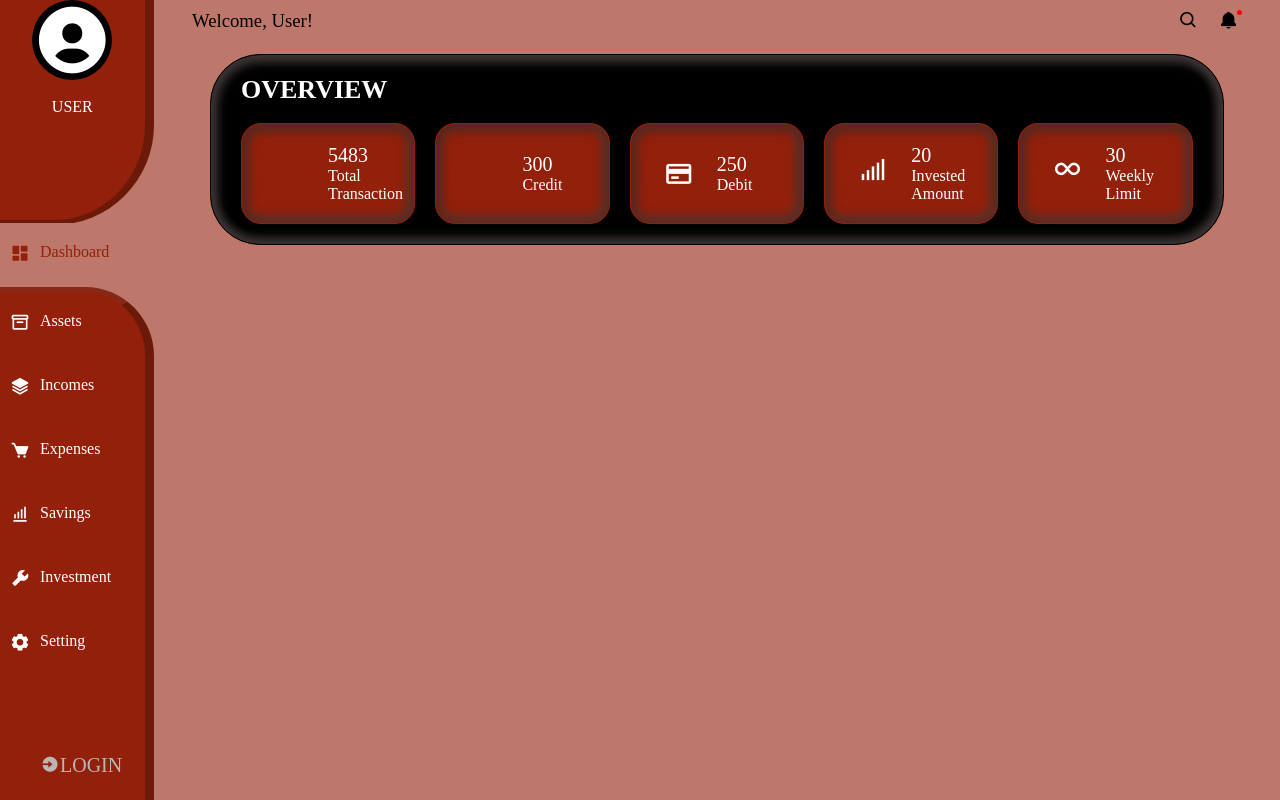
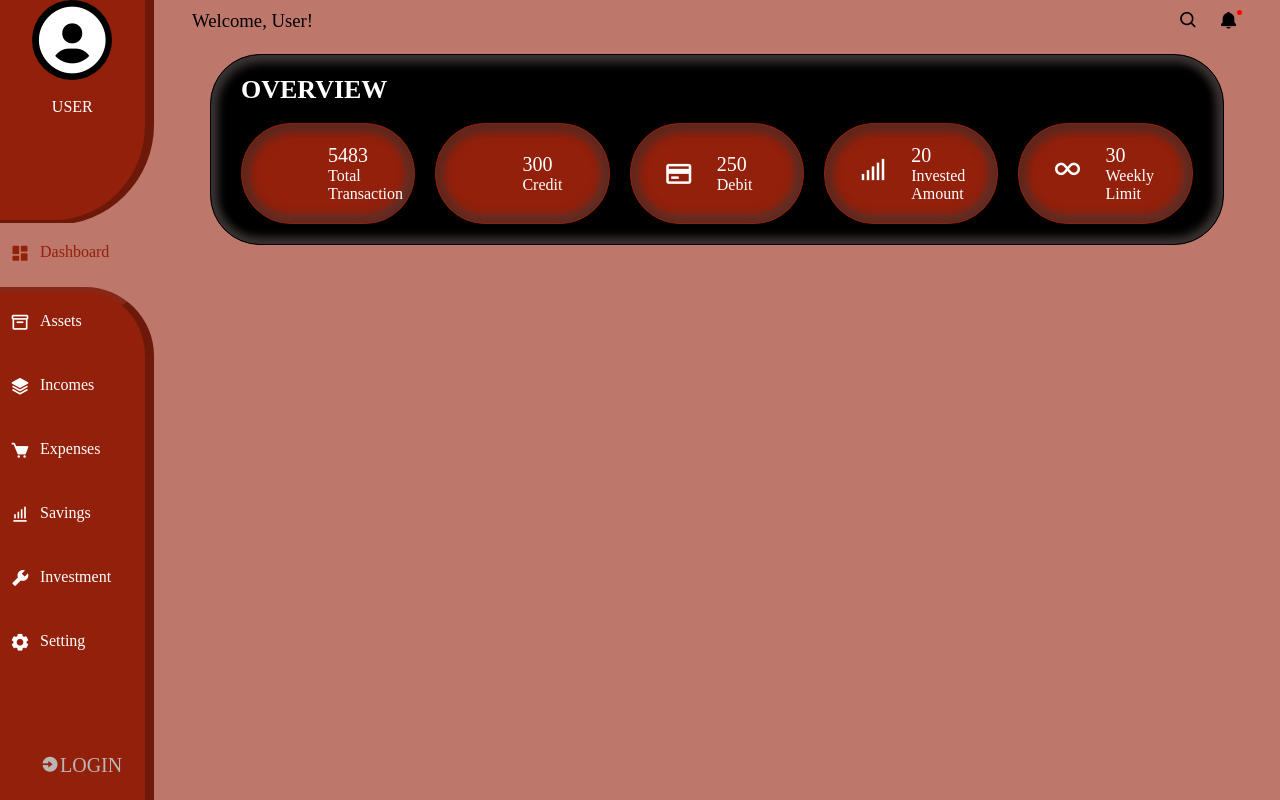
Before and after one commit to Lovethrech/personal-finance-manager, a Vue app: page / in a window 1280 px wide. Built offline with nearby package versions, Linux system fonts and the light colour scheme; some icons are missing.

Commit message:
...finetuning all available components.

```diff
--- a/src/components/landing-page/LandingPageOverviewBox.vue
+++ b/src/components/landing-page/LandingPageOverviewBox.vue
@@ -34,7 +34,7 @@ const {boxIcon, boxName, boxNo}=defineProps(['boxIcon', 'boxName', 'boxNo']);
     border:1px solid #93200B;
     box-shadow: inset 2px 3px 10px 5px #5e261c,
         inset -2px -2px 10px 5px #443a3abb;
-    border-radius: 20px;
+    border-radius: 50px;
 }
 .landing-page-overview-box:hover{
     cursor: pointer;
--- a/src/components/landing-page/LandingPageOverviewBoxIconCtn.vue
+++ b/src/components/landing-page/LandingPageOverviewBoxIconCtn.vue
@@ -46,7 +46,7 @@ const {boxIcon}=defineProps(['boxIcon']);
 .landing-page-overview-box-icon-ctn-main-ctn{
     width:70px;
     height:100%;
-    background-color: #93200B;
+    background-color: transparent;
     color:#fff;
     font-size:30px;
     border-radius:50%;
```
